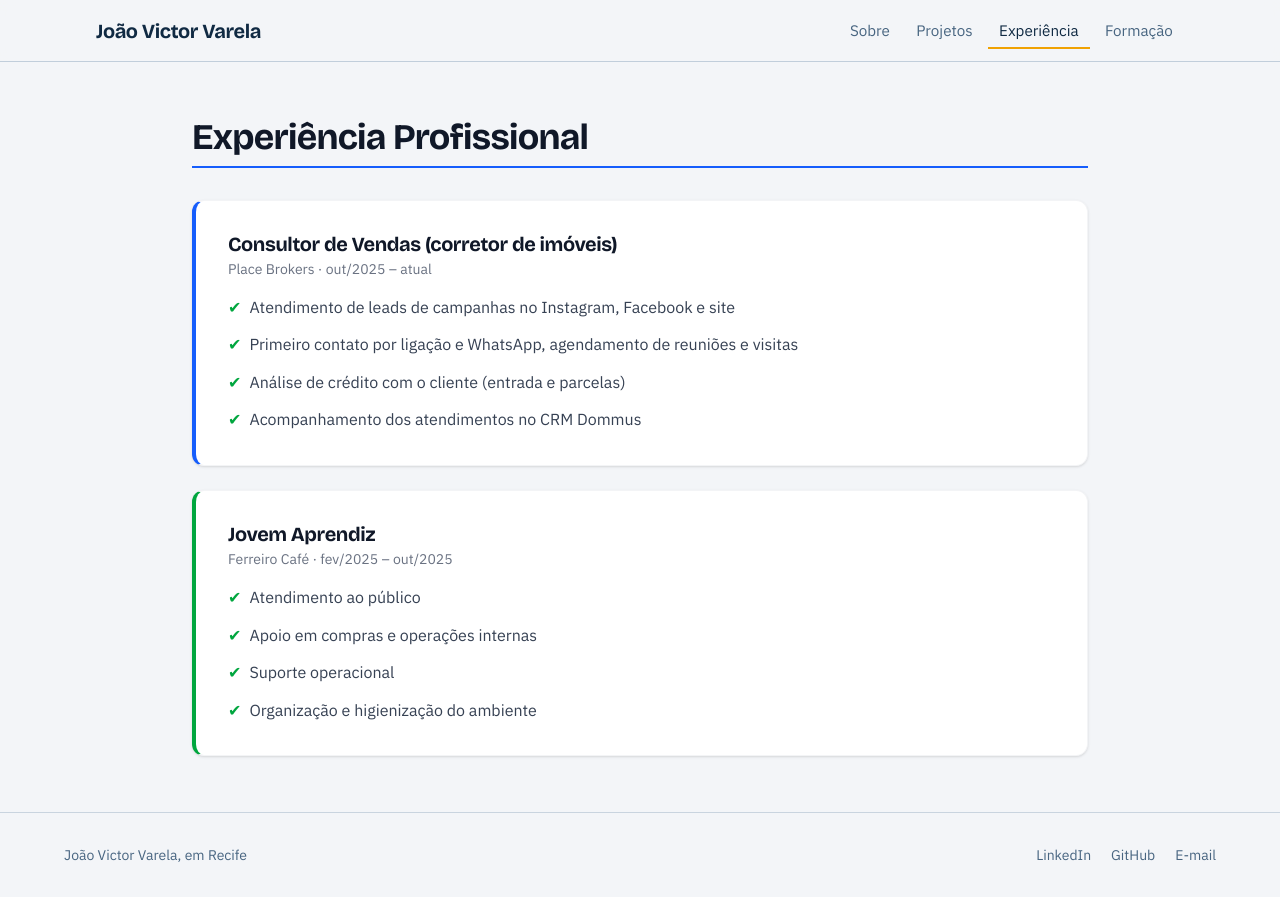
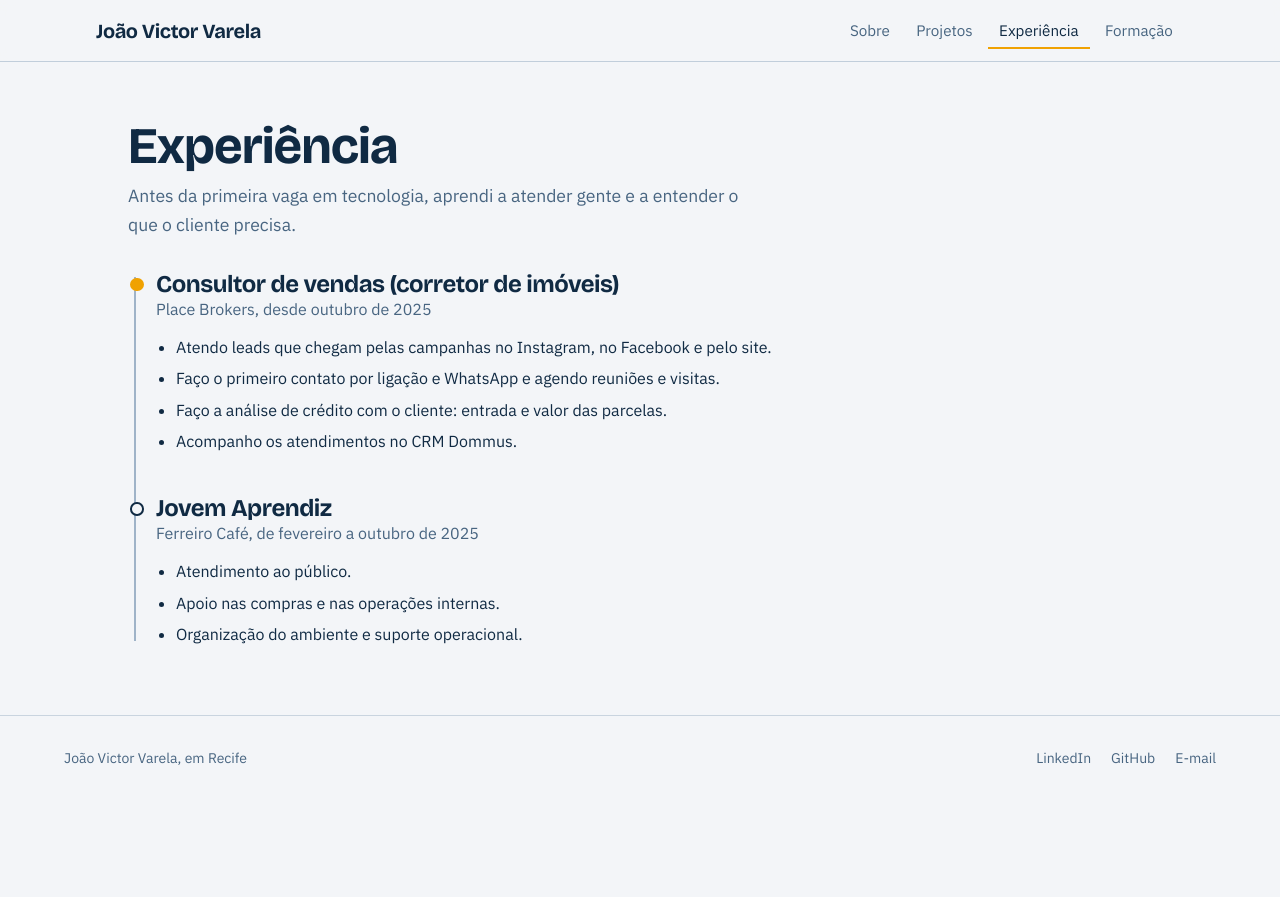
Before and after one commit to Jonqry/Portfolio, a Next.js app: page /profissional in a window 1280 px wide. After the commit the page ends 800 px from the top, so only its background shows below. Built offline with nearby package versions, Linux system fonts and the light colour scheme.

Commit message:
Add files via upload

```diff
--- a/app/profissional/page.js
+++ b/app/profissional/page.js
@@ -1,54 +1,53 @@
 const experiencias = [
   {
-    cargo: "Consultor de Vendas (corretor de imóveis)",
-    empresa: "Place Brokers · out/2025 – atual",
-    cor: "border-l-blue-600",
+    cargo: 'Consultor de vendas (corretor de imóveis)',
+    empresa: 'Place Brokers',
+    periodo: 'desde outubro de 2025',
+    atual: true,
     itens: [
-      "Atendimento de leads de campanhas no Instagram, Facebook e site",
-      "Primeiro contato por ligação e WhatsApp, agendamento de reuniões e visitas",
-      "Análise de crédito com o cliente (entrada e parcelas)",
-      "Acompanhamento dos atendimentos no CRM Dommus",
+      'Atendo leads que chegam pelas campanhas no Instagram, no Facebook e pelo site.',
+      'Faço o primeiro contato por ligação e WhatsApp e agendo reuniões e visitas.',
+      'Faço a análise de crédito com o cliente: entrada e valor das parcelas.',
+      'Acompanho os atendimentos no CRM Dommus.',
     ],
   },
   {
-    cargo: "Jovem Aprendiz",
-    empresa: "Ferreiro Café · fev/2025 – out/2025",
-    cor: "border-l-green-600",
+    cargo: 'Jovem Aprendiz',
+    empresa: 'Ferreiro Café',
+    periodo: 'de fevereiro a outubro de 2025',
     itens: [
-      "Atendimento ao público",
-      "Apoio em compras e operações internas",
-      "Suporte operacional",
-      "Organização e higienização do ambiente",
+      'Atendimento ao público.',
+      'Apoio nas compras e nas operações internas.',
+      'Organização do ambiente e suporte operacional.',
     ],
   },
 ];
 
 export default function Profissional() {
   return (
-    <div className="max-w-4xl mx-auto space-y-8 animate-fade-in-up">
-      <h1 className="text-4xl font-bold text-gray-900 border-b-2 border-blue-600 pb-2">
-        Experiência Profissional
-      </h1>
+    <div className="pagina space-y-8">
+      <header>
+        <h1 className="titulo-pagina">Experiência</h1>
+        <p className="intro-pagina">
+          Antes da primeira vaga em tecnologia, aprendi a atender gente e a entender o que o cliente precisa.
+        </p>
+      </header>
 
-      <div className="space-y-6">
+      <ol className="linha-tempo space-y-10">
         {experiencias.map((exp) => (
-          <div
-            key={exp.cargo}
-            className={`bg-white p-8 rounded-xl shadow-sm border border-gray-100 border-l-4 ${exp.cor} hover:shadow-md transition-shadow`}
-          >
-            <h3 className="text-xl font-bold text-gray-900 mb-1">{exp.cargo}</h3>
-            <p className="text-gray-500 text-sm mb-4">{exp.empresa}</p>
-            <ul className="space-y-3 text-gray-700">
+          <li key={exp.cargo} className={exp.atual ? 'marco atual' : 'marco'}>
+            <h2 className="text-2xl font-bold">{exp.cargo}</h2>
+            <p className="text-[color:var(--tinta-suave)] mb-3">
+              {exp.empresa}, {exp.periodo}
+            </p>
+            <ul className="space-y-1.5 list-disc pl-5 max-w-2xl">
               {exp.itens.map((item) => (
-                <li key={item} className="flex items-start">
-                  <span className="text-green-600 mr-2">✔</span>
-                  <span>{item}</span>
-                </li>
+                <li key={item}>{item}</li>
               ))}
             </ul>
-          </div>
+          </li>
         ))}
-      </div>
+      </ol>
     </div>
   );
 }
```
